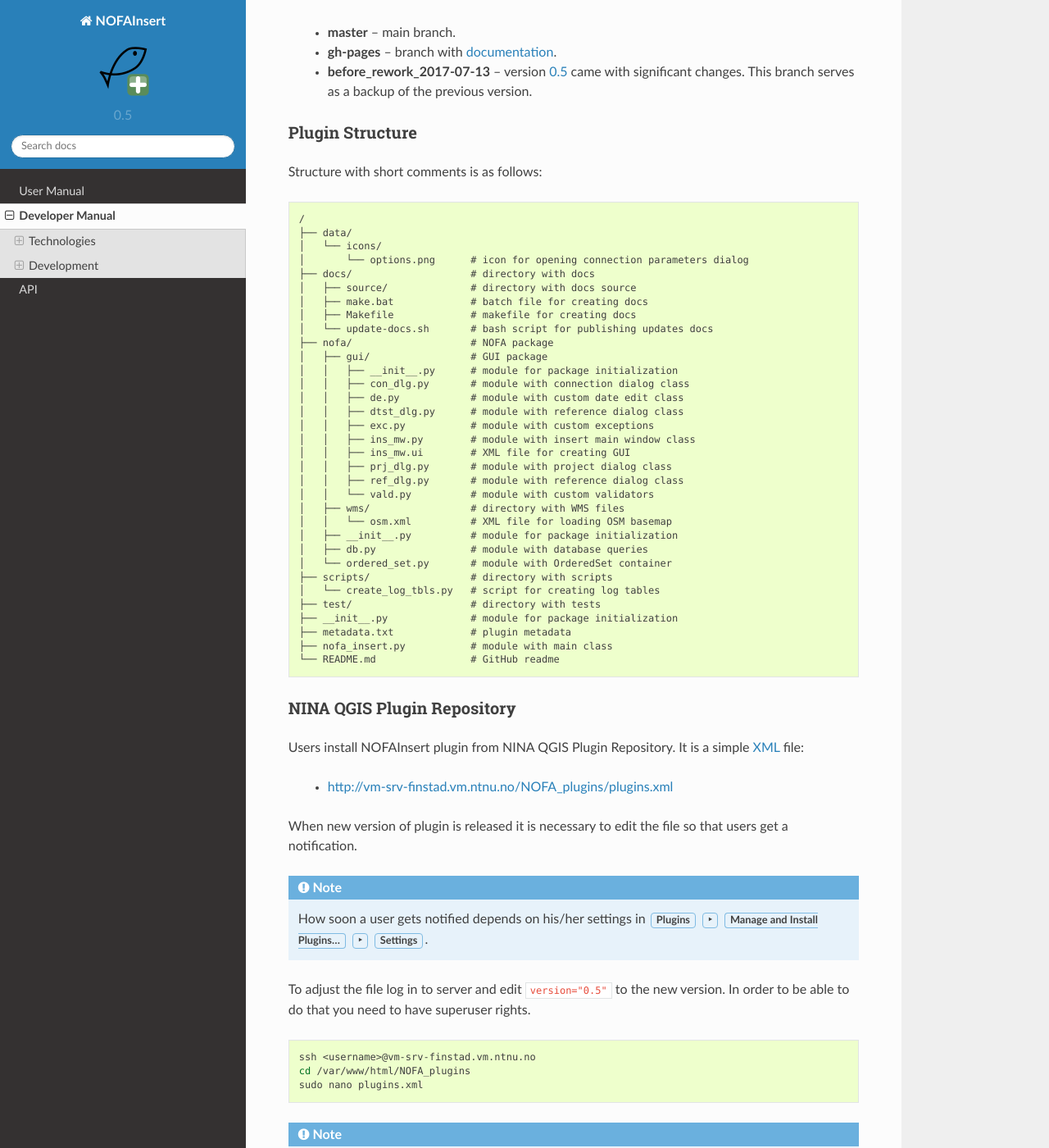
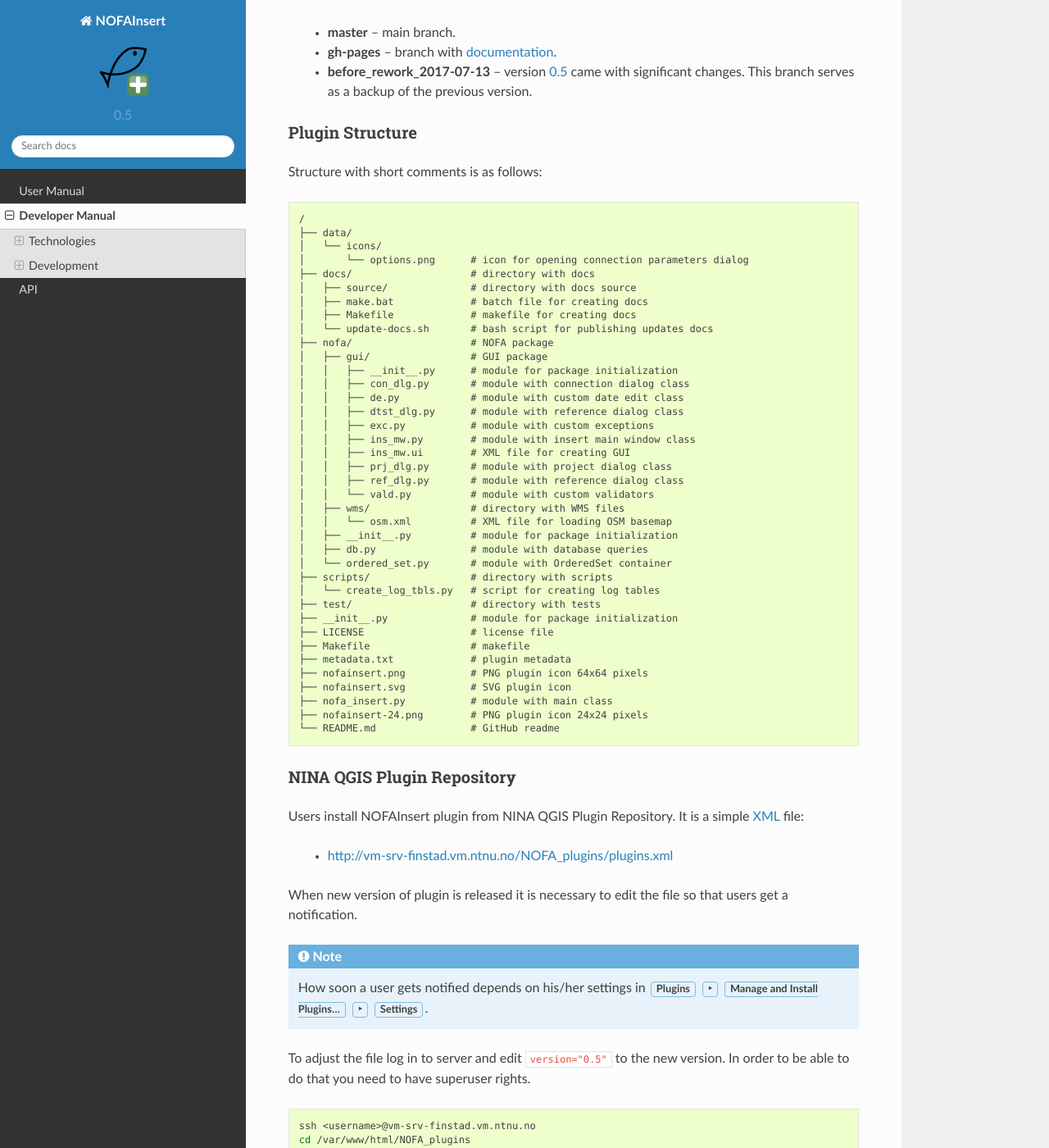
Before and after one commit to NINAnor/NOFAInsert, a Sphinx documentation site: the page built from docs/source/developer-manual.rst, in a window 1280 px wide and 1400 px high, scrolled down 1461 px. Shown: the whole window at 82% size. Built offline with Sphinx 7.4.7 and the Read the Docs theme 2.0.0, drawn with Linux system fonts in a browser that asks for light colours; formulas are drawn with MathJax 3.

Commit message:
Docs: add text

```diff
--- a/docs/source/developer-manual.rst
+++ b/docs/source/developer-manual.rst
@@ -134,8 +134,13 @@ Structure with short comments is as follows:
    │   └── create_log_tbls.py   # script for creating log tables
    ├── test/                    # directory with tests
    ├── __init__.py              # module for package initialization
+   ├── LICENSE                  # license file
+   ├── Makefile                 # makefile
    ├── metadata.txt             # plugin metadata
+   ├── nofainsert.png           # PNG plugin icon 64x64 pixels
+   ├── nofainsert.svg           # SVG plugin icon
    ├── nofa_insert.py           # module with main class
+   ├── nofainsert-24.png        # PNG plugin icon 24x24 pixels
    └── README.md                # GitHub readme
 
 NINA QGIS Plugin Repository
```
